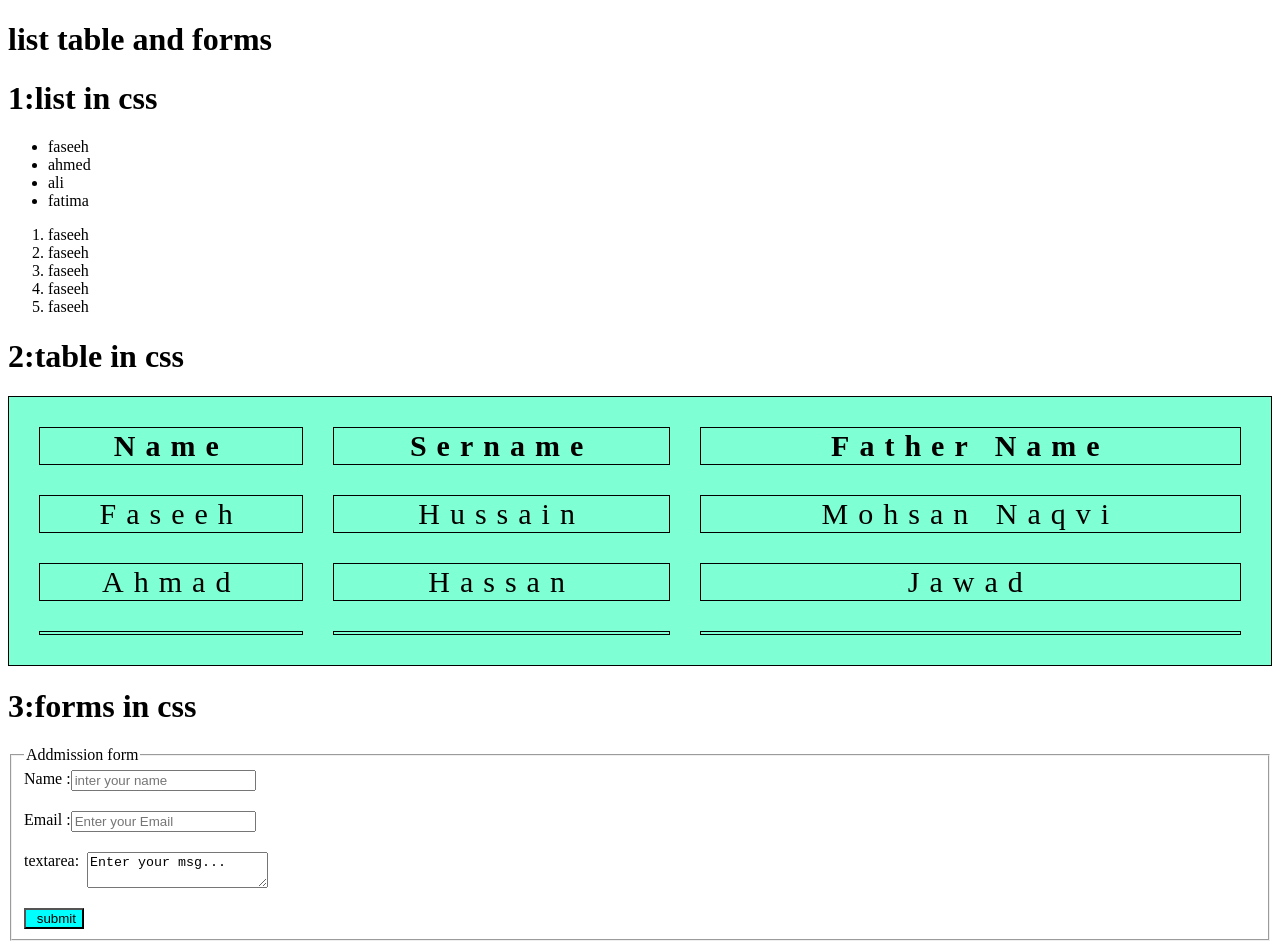
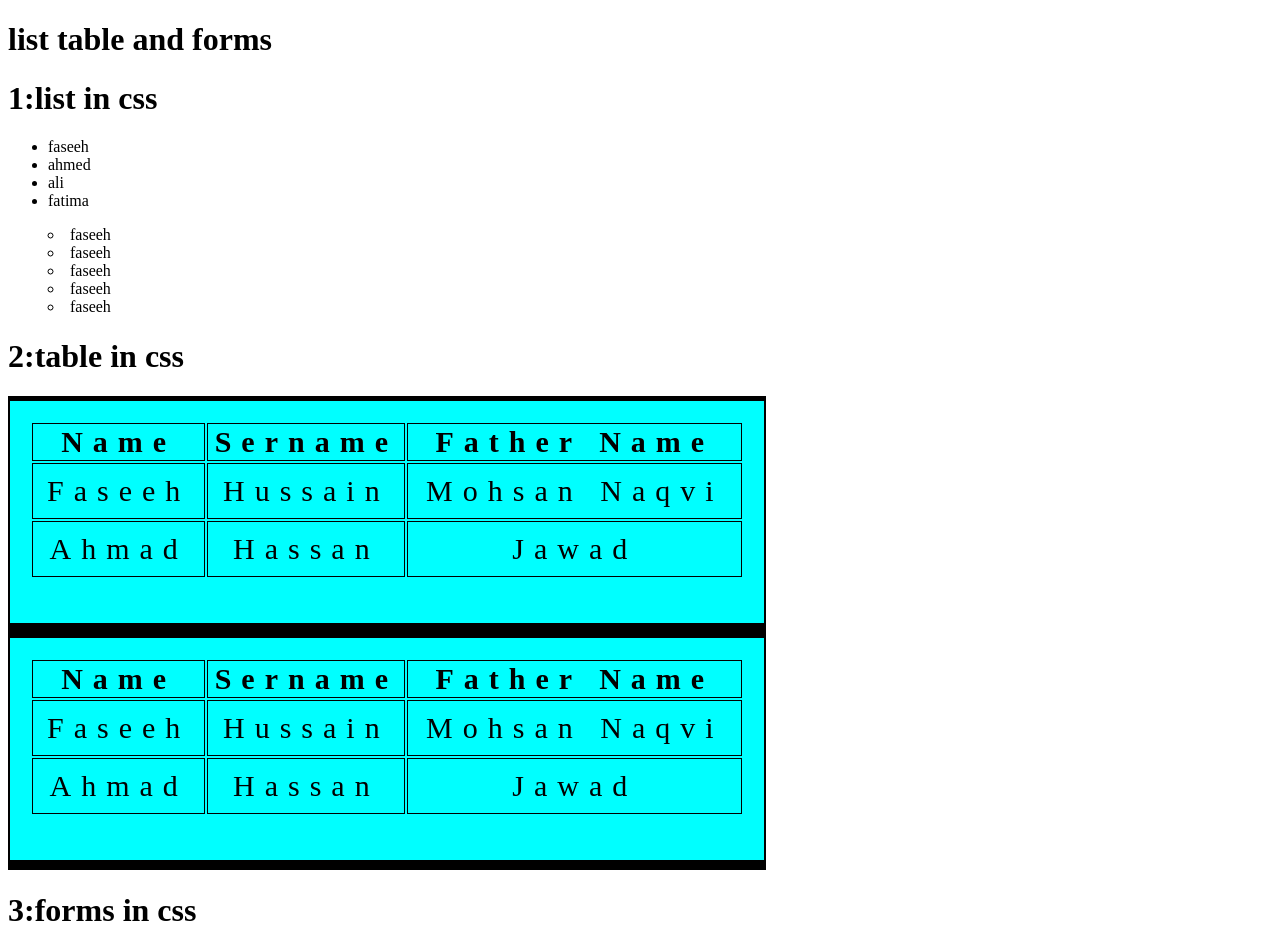
Before and after one commit to faseeh1272/css-practice, a plain HTML site: page chapter 14.html in a window 1280 px wide. Shown: the top 941 px of the page. Drawn offline with Linux system fonts and the light colour scheme.

Commit message:
practice add

```diff
--- a/chapter 14.html
+++ b/chapter 14.html
@@ -25,6 +25,29 @@
     </ol>
 
     <h1>2:table in css</h1>
+<table>
+    <tr>
+        <th>name</th>
+        <th>sername</th>
+        <th>father name</th>
+    </tr>
+    <tr>
+       <td>faseeh</td>
+       <td>hussain</td>
+       <td>mohsan naqvi</td>
+    </tr>
+    <tr>
+        <td>ahmad</td>
+        <td>hassan</td>
+        <td>jawad</td>
+    </tr>
+    <tr>
+        <td></td>
+        <td></td>
+        <td></td>
+    </tr>
+
+</table>
 <table>
     <tr>
         <th>name</th>
--- a/chapter14.css
+++ b/chapter14.css
@@ -32,7 +32,7 @@
     /* list-style: circle inside  ; */
  }
 
- /* table properties */
+ table properties */
 
  table {
     width: 100%;
@@ -49,8 +49,8 @@ table, th, td {
   empty-cells: inherit;
 
 
-}
-tr:hover{
+ }
+ tr:hover{
     color: chartreuse;
     background-color: black;
 }
@@ -78,3 +78,40 @@ button{
     float: right;
     background-color: aqua;
 }
+
+/* list again practice */
+
+ ul li{
+  /* list-style-image: url("./Madina\ Al\ Munawara.png"); */
+list-style-position: outside;
+}
+
+ol li{
+    list-style:inside circle;
+}
+
+
+/* table properties css again */
+
+
+table{
+    width: 60%;
+    border: 2px solid black;
+    padding: 20px;
+    text-transform: uppercase;
+    letter-spacing: 10px;
+    font-size: 20px;
+    border-top: 5px solid black;
+    border-bottom: 10px solid black;
+    text-align: center;
+    background-color: aqua;
+    empty-cells: hide;
+
+}
+table:hover{
+    color: white;
+    background-color: black;
+}
+tr , td {
+padding: 10px;
+}
--- /dev/null
+++ b/top.css
@@ -0,0 +1,49 @@
+*{
+    padding: 0;
+    margin: 0;
+    box-sizing: border-box;
+}
+a{
+    text-decoration: none;
+    color: aliceblue;
+}
+
+header{
+    width: 100%;
+    padding: 20px;
+    /* background-color: bisque;
+    color: black; */
+    color: aliceblue;
+    background-color: rgb(68, 66, 66);
+}
+
+nav{
+  max-width: 85%;
+    margin: 0 auto;
+    display: flex;
+    justify-content: space-between;
+    align-items: center;
+
+
+}
+
+ul , li{
+    display: flex;
+
+}
+
+li{
+    font-size: 25px;
+    margin-left: 70px;
+    gap: 20px;
+   font-weight: 600;
+ justify-content: space-around;
+}
+.logo  {
+    width: 200px;
+    font-size: 50px;
+    font-weight: 900;
+}
+
+
+/* hero-section start  */
```
Also changed, not shown: top.html (added, +43 -0 lines), images (1).png (added).
